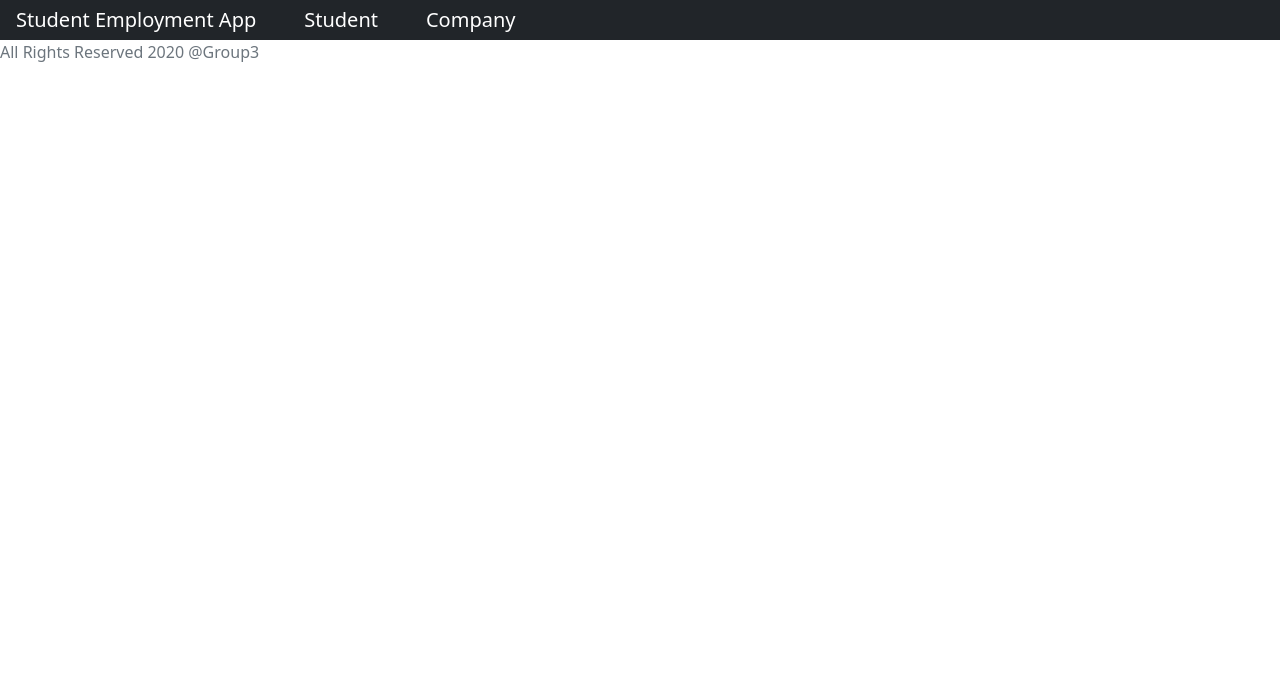
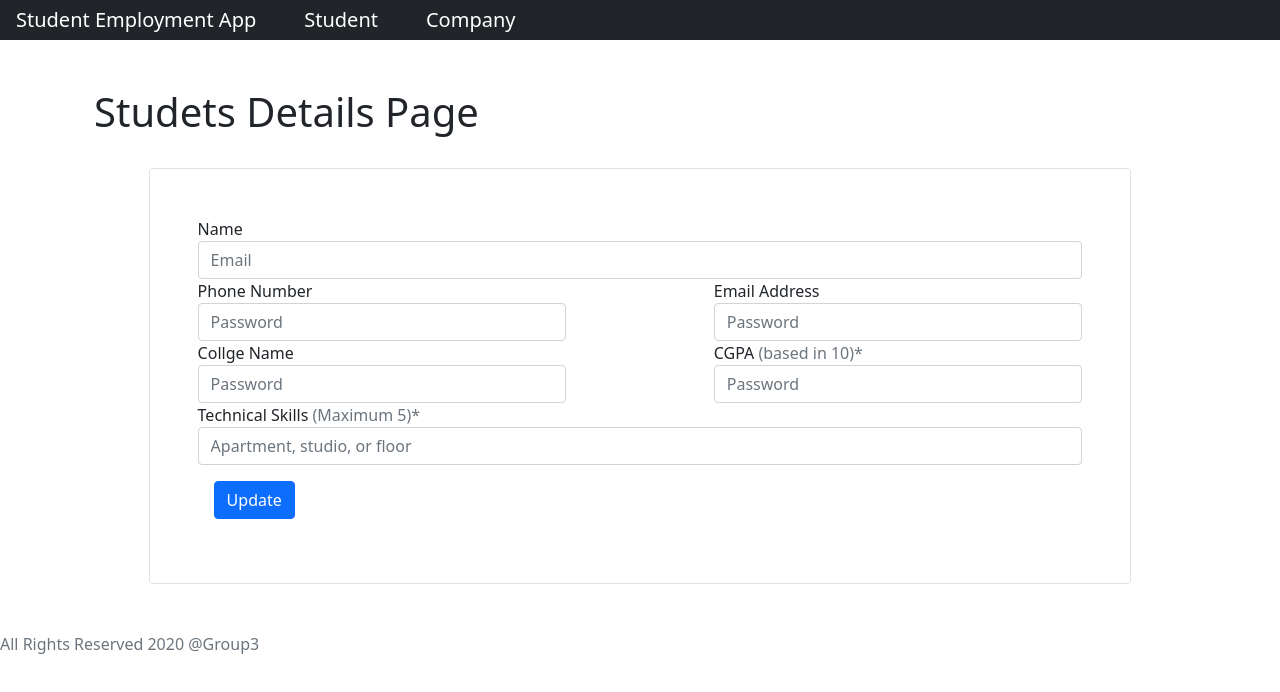
Before and after one commit to Hitakshi17/Student-Employment-App-Frontend-, a React (Create React App) app: page /student/details in a window 1280 px wide. Shown: the top 692 px of the page. Built offline with nearby package versions, Linux system fonts and the light colour scheme.

Commit message:
added pages for student and company

```diff
--- a/package.json
+++ b/package.json
@@ -6,6 +6,7 @@
     "@testing-library/jest-dom": "^5.16.1",
     "@testing-library/react": "^12.1.2",
     "@testing-library/user-event": "^13.5.0",
+    "axios": "^0.24.0",
     "bootstrap": "^5.1.3",
     "react": "^17.0.2",
     "react-dom": "^17.0.2",
--- a/src/App.css
+++ b/src/App.css
@@ -12,6 +12,14 @@
   color:cornflowerblue
 }
 
-/* .Header {
-  display: flex;
-} */
+.StudentDetail,
+.CompanyDeatils {
+  width:  90%;
+  margin: 3em auto;
+}
+
+.StudentDetail form {
+  width: 90%;
+  margin: 2rem auto;
+  padding: 3rem !important;
+}
--- a/src/App.js
+++ b/src/App.js
@@ -10,6 +10,10 @@ import FooterComponent from './components/FooterComponent';
 import Home from './Pages/Home';
 import CompanyView from "./Pages/CompanyView"
 import StudentView from "./Pages/StudentView"
+import ViewStudentDetails from './Pages/ViewStudentDetails';
+import SelectedBy from './Pages/SelectedBy';
+import ViewCompanyDetails from './Pages/ViewCompanyDetails';
+import SelectedStudent from './Pages/SelectedStudent';
 
 
 
@@ -26,8 +30,23 @@ function App() {
                 <Route exact path="/student" element={<StudentView />} />
               </Routes>
               <Routes>
+                <Route exact path="/student/details" element={<ViewStudentDetails />} />
+              </Routes>
+              <Routes>
+                <Route exact path="/student/selectedby" element={<SelectedBy />} />
+              </Routes>
+
+              <Routes>
                 <Route exact path="/company" element={<CompanyView />} />
               </Routes>
+              <Routes>
+                <Route exact path="/company/details" element={<ViewCompanyDetails />} />
+              </Routes>
+              <Routes>
+                <Route exact path="/company/selected" element={<SelectedStudent />} />
+              </Routes>
+
+
             </div>
           <FooterComponent />
         </BrowserRouter>
--- a/src/Pages/CompanyView.js
+++ b/src/Pages/CompanyView.js
@@ -1,4 +1,6 @@
 import React from 'react'
+import { Link } from "react-router-dom";
+
 
 function CompanyView() {
     return (
@@ -9,8 +11,12 @@ function CompanyView() {
                     <p className='text-secondary'> Consultancy Firm </p>
                 </div>
                 <div className="btn-container">
-                    <button className='btn btn-primary m-3'>Selected Student list</button>
-                    <button className='btn btn-info m-3'>View Details</button>
+                    <Link to="/company/selected">
+                        <button className='btn btn-primary m-3'>Selected Student list</button>
+                    </Link>
+                    <Link to="/company/details">
+                        <button className='btn btn-info m-3'>View Details</button>
+                    </Link>
                 </div>
             </section>
         </main>
--- /dev/null
+++ b/src/Pages/SelectedBy.js
@@ -0,0 +1,13 @@
+import React from 'react'
+
+function SelectedBy() {
+
+
+    return (
+        <div>
+            <h1>You were Selected By </h1>
+        </div>
+    )
+}
+
+export default SelectedBy
--- /dev/null
+++ b/src/Pages/SelectedStudent.js
@@ -0,0 +1,11 @@
+import React from 'react'
+
+function SelectedStudent() {
+    return (
+        <div>
+
+        </div>
+    )
+}
+
+export default SelectedStudent
--- a/src/Pages/StudentView.js
+++ b/src/Pages/StudentView.js
@@ -1,4 +1,5 @@
 import React from 'react'
+import { Link } from "react-router-dom";
 
 function StudentView() {
     return (
@@ -9,8 +10,12 @@ function StudentView() {
                     <p className='text-secondary'>B.tech In computer Science engineering </p>
                 </div>
                 <div className="btn-container">
-                    <button className='btn btn-success m-3'>Selected By Company </button>
-                    <button className='btn btn-info m-3'>View Details</button>
+                    <Link to="/student/details">
+                        <button className='btn btn-success m-3'>Selected By Company </button>
+                    </Link>
+                    <Link to="/student/selectedby">
+                        <button className='btn btn-info m-3'>View Details</button>
+                    </Link>
                 </div>
             </section>
         </main>
--- /dev/null
+++ b/src/Pages/ViewCompanyDetails.js
@@ -0,0 +1,24 @@
+import React, { useState } from 'react'
+
+function ViewCompanyDetails() {
+    const [companyDetail, setCompanyDetail] = useState({
+        name: "XYZ Company",
+        pnone: +911234567891,
+        email: "rachana@email.com",
+        jobDescription: "Lorem, ipsum dolor sit amet consectetur adipisicing elit. Nesciunt eos reiciendis sit odio repudiandae soluta voluptatibus incidunt dignissimos non quibusdam.",
+    })
+
+    return (
+        <div className="card text-center CompanyDeatils">
+            <div className="card-body">
+                <h1 className="card-title">{companyDetail.name}</h1>
+                <h4 className="card-text">{companyDetail.pnone}</h4>
+                <h4 className="card-text">{companyDetail.email}</h4>
+                <p className="card-text">{companyDetail.jobDescription}</p>
+                <a href="#" className="btn btn-primary">Visit our website</a>
+            </div>
+        </div>
+    )
+}
+
+export default ViewCompanyDetails
--- /dev/null
+++ b/src/Pages/ViewStudentDetails.js
@@ -0,0 +1,58 @@
+import React, { useState } from 'react'
+import "../App.css"
+
+function ViewStudentDetails() {
+
+    const [StudentDetail, setStudentDetail] = useState({
+        name: "Rachana Jadhav",
+        pnone: +911234567891,
+        email: "rachana@email.com",
+        clgName: "ABC College",
+        CGPA: 8.5,
+        technicalSkills: ["HTML", "React", "Css", "Js"]
+    })
+
+    return (
+        <div className='container StudentDetail'>
+            <h1>Studets Details Page </h1>
+            <form className='form-group border rounded'>
+                <div className="form-row">
+                    <div classname="form-group col-md-5">
+                        <label for="inputEmail4">Name</label>
+                        <input type="email" className="form-control" id="inputEmail4" placeholder="Email" />
+                    </div>
+                    <div className='d-flex flex-row justify-content-between'>
+                        <div className="form-group col-md-5">
+                            <label for="inputPassword4">Phone Number</label>
+                            <input type="password" className="form-control" id="inputPassword4" placeholder="Password" />
+                        </div>
+                        <div className="form-group col-md-5 ">
+                            <label for="inputPassword4">Email Address</label>
+                            <input type="password" className="form-control" id="inputPassword4" placeholder="Password" />
+                        </div>
+                    </div>
+                </div>
+
+                <div className='d-flex flex-row justify-content-between'>
+                    <div className="form-group col-md-5">
+                        <label for="inputPassword4">Collge Name</label>
+                        <input type="password" className="form-control" id="inputPassword4" placeholder="Password" />
+                    </div>
+                    <div className="form-group col-md-5 ">
+                        <label for="inputPassword4">CGPA <span className='text-secondary'> (based in 10)* </span></label>
+                        <input type="password" className="form-control" id="inputPassword4" placeholder="Password" />
+                    </div>
+                </div>
+
+                <div className="form-group">
+                    <label for="inputAddress2">Technical Skills <span className='text-secondary'> (Maximum 5)* </span></label>
+                    <input type="text" className="form-control" id="inputAddress2" placeholder="Apartment, studio, or floor" />
+                </div>
+
+                <button type="submit" className="btn btn-primary m-3">Update</button>
+            </form>
+        </div>
+    )
+}
+
+export default ViewStudentDetails
```
Also changed, not shown: src/Pages/Student.jpg (deleted), 1 other file (tests, documents, lock files or other folders).
